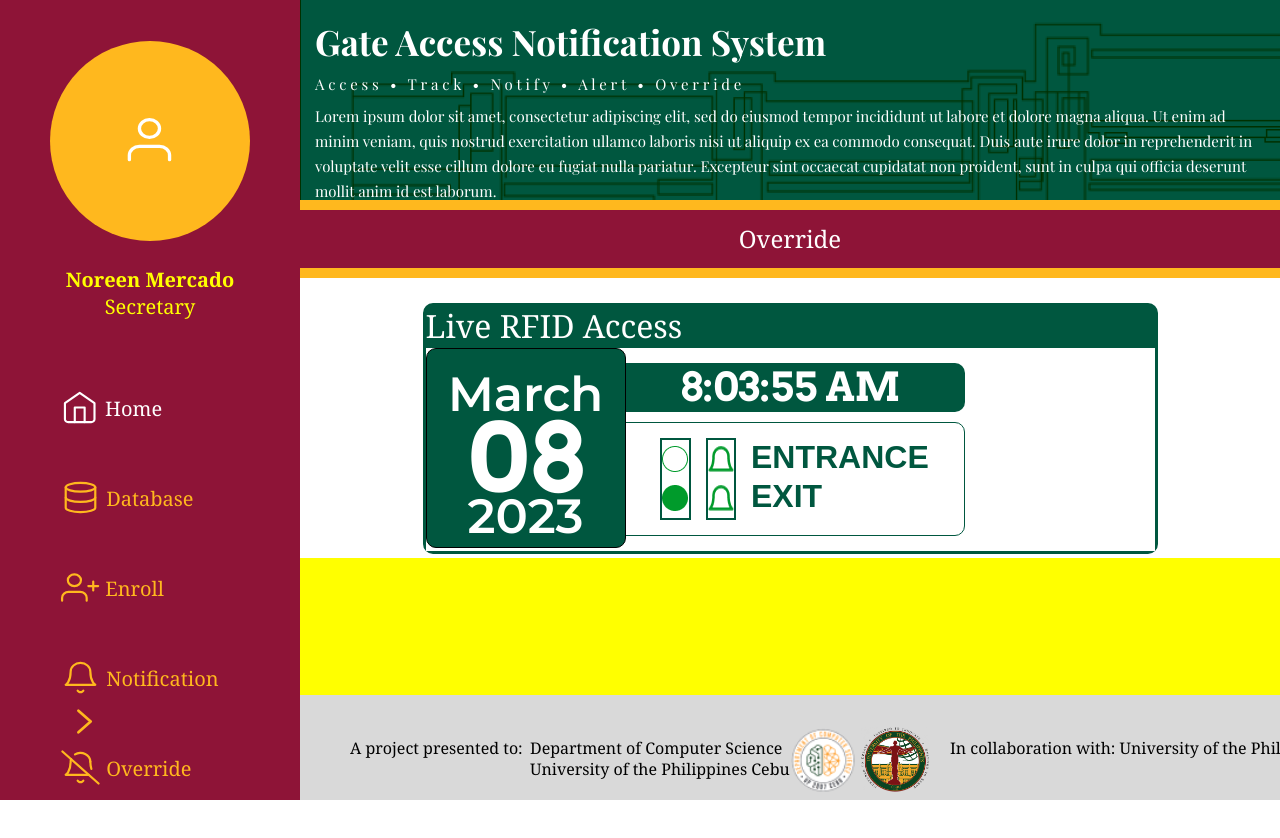
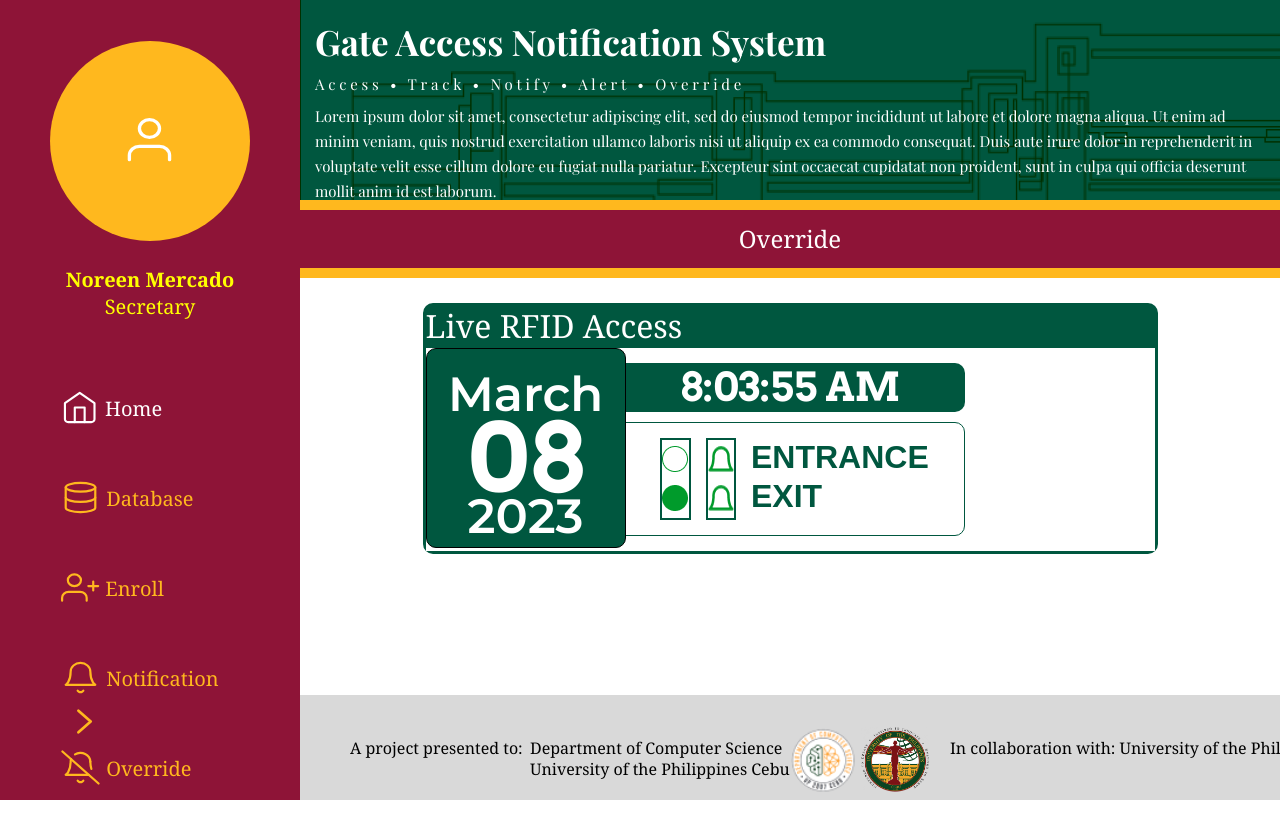
Before and after one commit to Hyper-Devs/Hyper-Devs, a React (Create React App) app in the folder client/: page /dashboard in a window 1280 px wide. Built offline with nearby package versions, Linux system fonts and the light colour scheme; the HTML template or start-up script is replaced by a standard one; a web font is replaced by a local one.

Commit message:
added enrollment folder, jsx, and css file

```diff
--- a/client/package.json
+++ b/client/package.json
@@ -9,6 +9,7 @@
     "@testing-library/user-event": "^13.5.0",
     "react": "^18.2.0",
     "react-dom": "^18.2.0",
+    "react-icons": "^4.8.0",
     "react-router-dom": "^6.8.0",
     "react-script": "^2.0.5",
     "react-scripts": "5.0.1",
--- a/client/src/Pages/Dashboard/Dashboard.css
+++ b/client/src/Pages/Dashboard/Dashboard.css
@@ -13,7 +13,6 @@
 
 .dashboard-content{
     position: static;
-    background-color: yellow;
     height: 100vh;
     width: 100%;
 }
```
Also changed, not shown: client/src/Pages/Enrollment/Enrollment.css (added), client/src/Pages/Enrollment/Enrollment.jsx (added), 1 other file (tests, documents, lock files or other folders).
